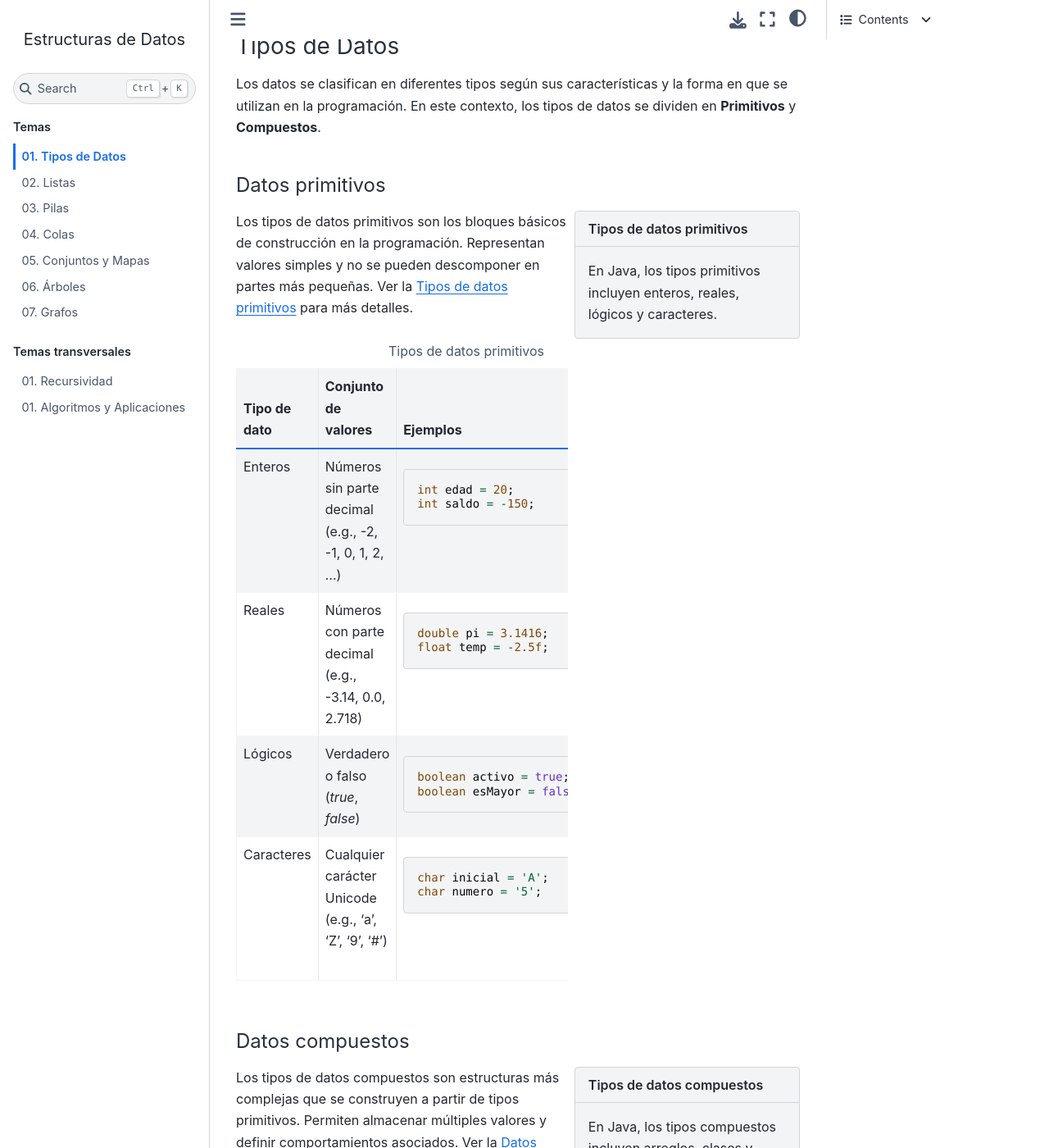
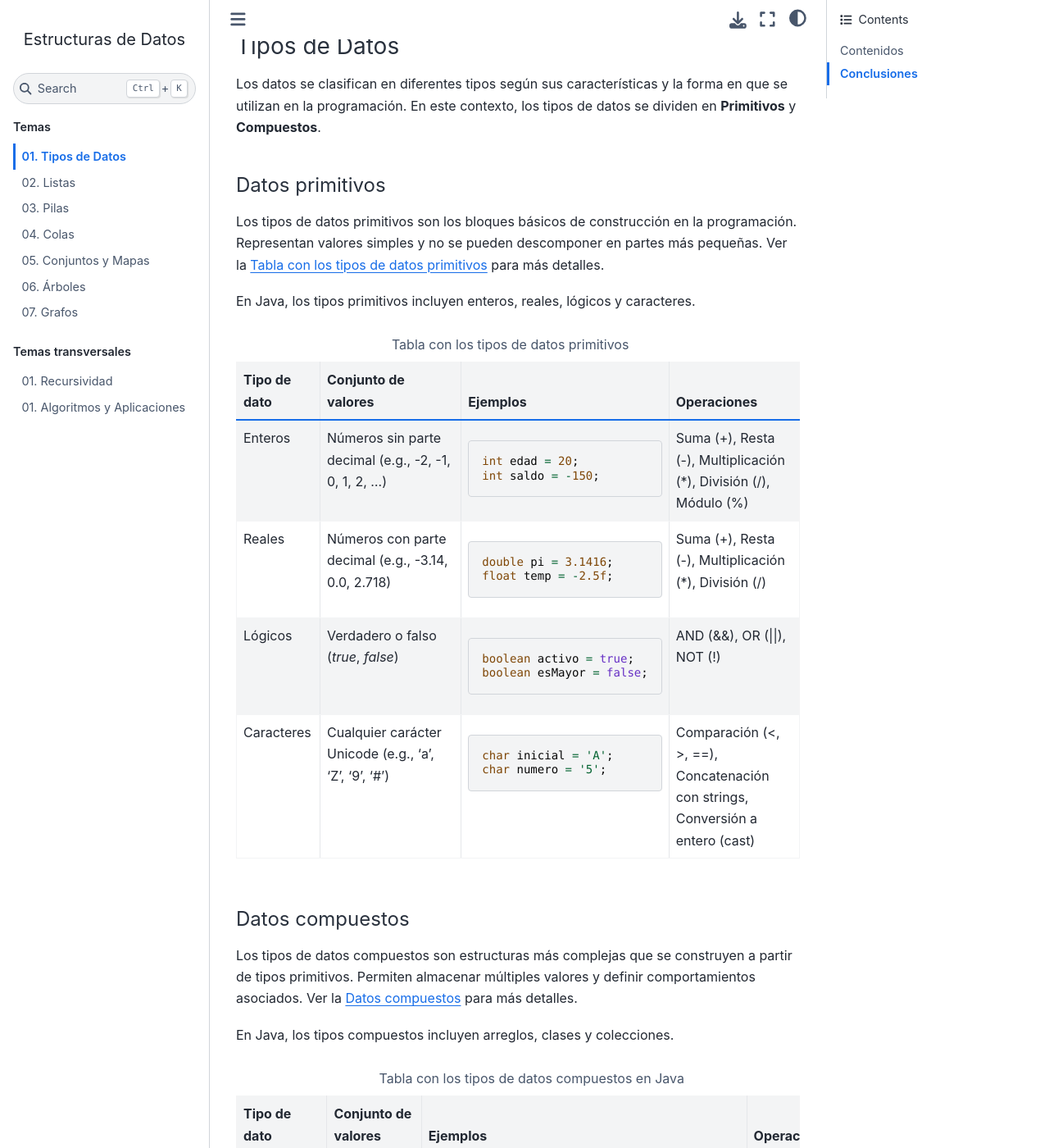
Before and after one commit to CDIAFIEC/FAQs, a Sphinx documentation site: the page built from docs/source/temas/01.tiposdedatos.rst, in a window 1280 px wide and 1400 px high, scrolled down 396 px. Shown: the whole window at 82% size. Built offline with Sphinx 7.4.7 and the Sphinx Book theme 1.1.4, drawn with Linux system fonts in a browser that asks for light colours; some of the changed text lies outside the part shown.

Commit message:
without sidebar

```diff
--- a/docs/source/temas/01.tiposdedatos.rst
+++ b/docs/source/temas/01.tiposdedatos.rst
@@ -23,15 +23,13 @@ Los datos se clasifican en diferentes tipos según sus características y la for
 Datos primitivos
 ^^^^^^^^^^^^^^^^
 
-.. sidebar:: Tipos de datos primitivos
+Los tipos de datos primitivos son los bloques básicos de construcción en la programación. Representan valores simples y no se pueden descomponer en partes más pequeñas. Ver la :ref:`tabla_tipos_datos_primitivos_java` para más detalles.
 
-    En Java, los tipos primitivos incluyen enteros, reales, lógicos y caracteres.
-
-Los tipos de datos primitivos son los bloques básicos de construcción en la programación. Representan valores simples y no se pueden descomponer en partes más pequeñas. Ver la :ref:`tabla_tipos_datos_primitivos_java` para más detalles.
+En Java, los tipos primitivos incluyen enteros, reales, lógicos y caracteres.
 
 .. _tabla_tipos_datos_primitivos_java:
 
-.. list-table:: Tipos de datos primitivos
+.. list-table:: Tabla con los tipos de datos primitivos
    :widths: 15 30 30 25
    :header-rows: 1
 
@@ -94,13 +92,11 @@ Los tipos de datos primitivos son los bloques básicos de construcción en la pr
 Datos compuestos
 ^^^^^^^^^^^^^^^^
 
-.. sidebar:: Tipos de datos compuestos
-
-    En Java, los tipos compuestos incluyen arreglos, clases y colecciones.
-
 Los tipos de datos compuestos son estructuras más complejas que se construyen a partir de tipos primitivos. Permiten almacenar múltiples valores y definir comportamientos asociados. Ver la :ref:`tabla_tipos_datos_compuestos_java` para más detalles.
 
-.. list-table:: Tipos de datos compuestos en Java
+En Java, los tipos compuestos incluyen arreglos, clases y colecciones.
+
+.. list-table:: Tabla con los tipos de datos compuestos en Java
    :widths: 15 30 30 25
    :header-rows: 1
 
```
